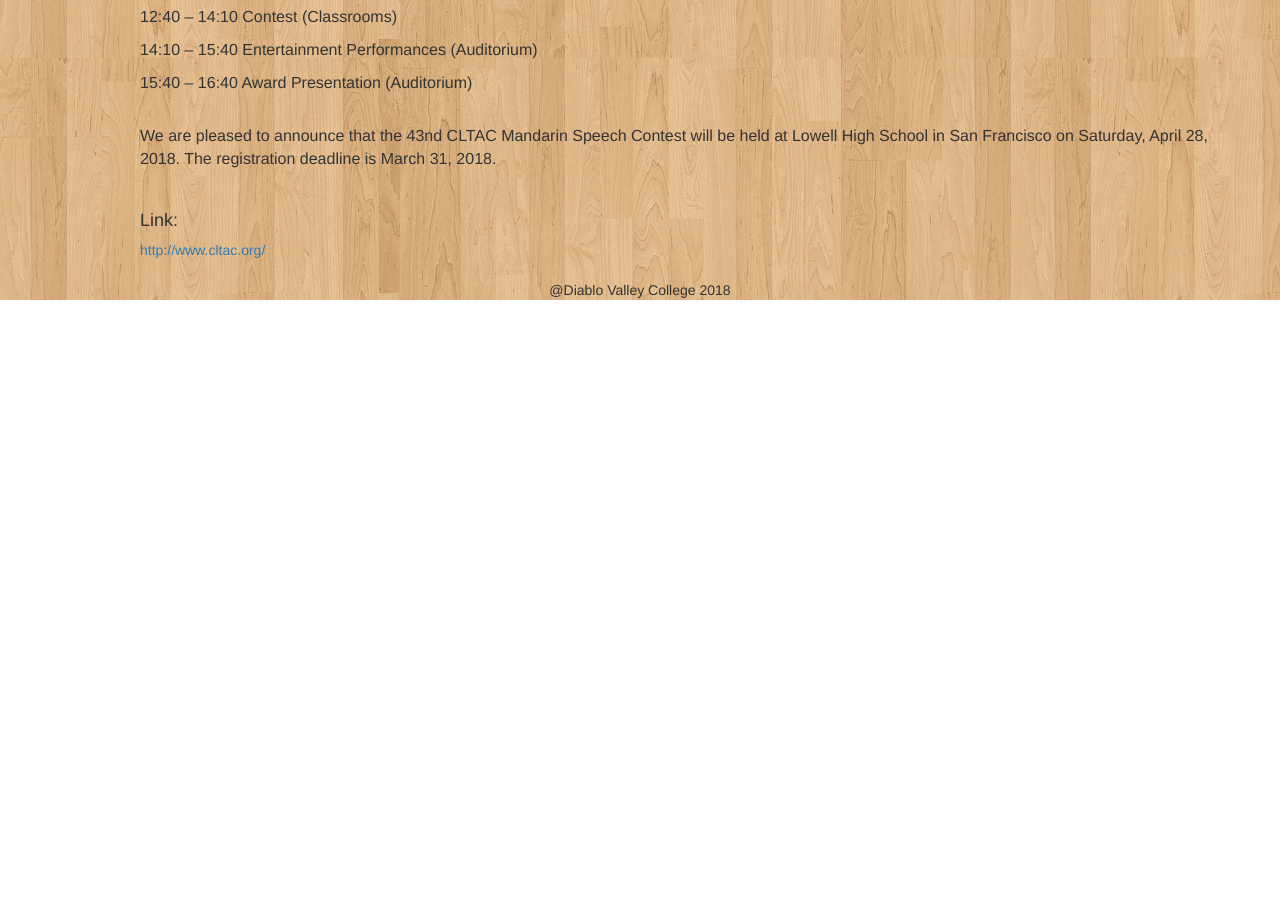
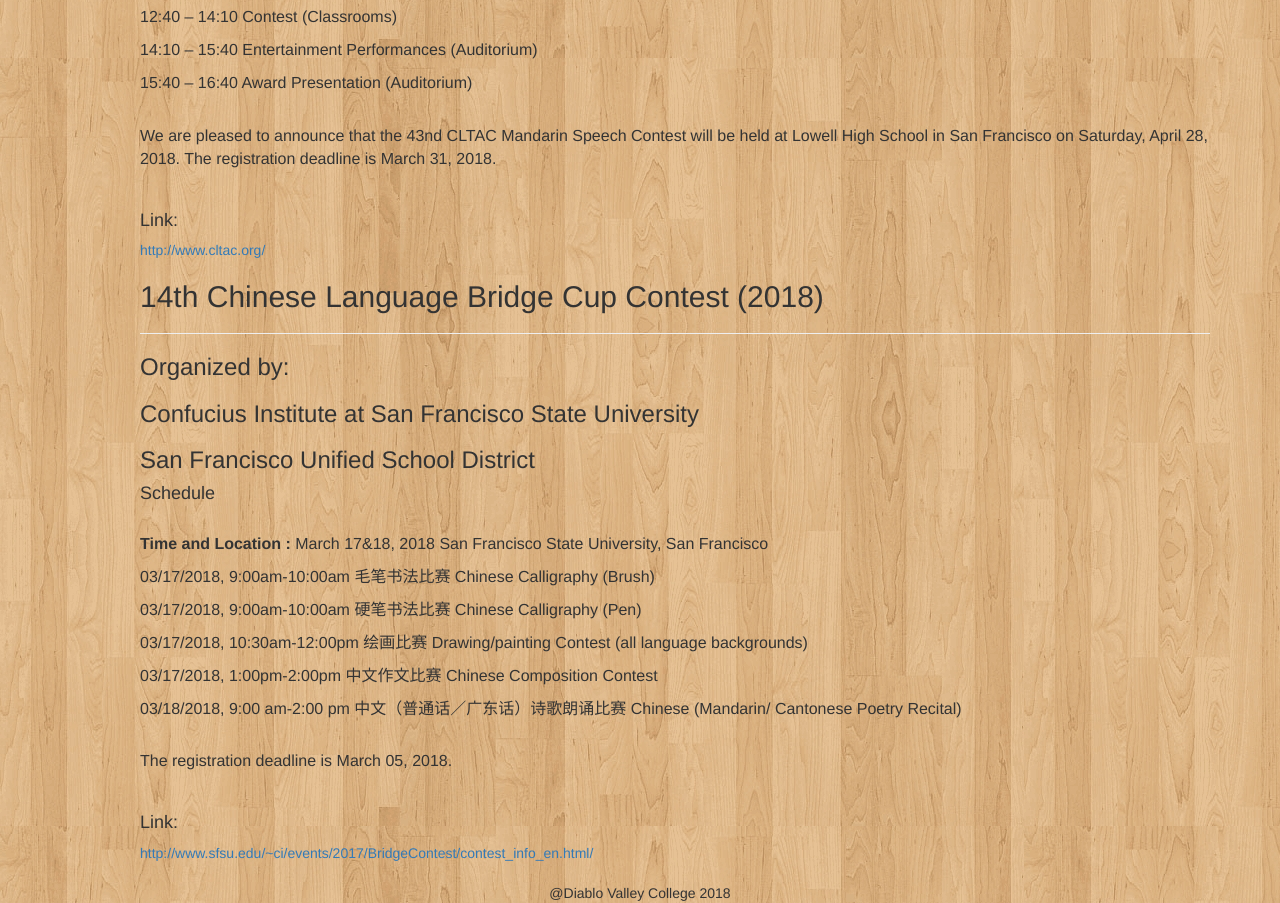
Before and after one commit to DiosMan/ChineseDeptWeb, a plain HTML site: page event/upcomingevents.html in a window 1280 px wide. Shown: the part 710-1613 px from the top of the page. Before the commit the page ends 1010 px from the top, so only its background shows below. Drawn offline with nearby package versions, Linux system fonts and the light colour scheme; files whose address does not match are found by name.

Commit message:
Update upcomingevents.html

```diff
--- a/event/upcomingevents.html
+++ b/event/upcomingevents.html
@@ -102,6 +102,31 @@
 
             <br>
             <h4>Link: </h4> <a href="http://www.cltac.org/" >http://www.cltac.org/</a>
+
+       <h2>14th Chinese Language Bridge Cup Contest (2018)</h2>
+      <hr>
+     <h3>Organized by:</h3>
+     <h3>Confucius Institute at San Francisco State University</h3>
+     <h3>San Francisco Unified School District</h3>
+      </div>
+      <div class="containter uccontents">
+
+           <h4>Schedule</h4>
+            <br>
+            <p>
+              <b>Time and Location : </b> March 17&18, 2018 San Francisco State University, San Francisco
+            <br>
+            <p>03/17/2018, 9:00am-10:00am  毛笔书法比赛 Chinese Calligraphy (Brush) </p>
+            <p>03/17/2018, 9:00am-10:00am  硬笔书法比赛 Chinese Calligraphy (Pen) </p>
+            <p>03/17/2018, 10:30am-12:00pm 绘画比赛  Drawing/painting Contest (all language backgrounds) </p>
+            <p>03/17/2018, 1:00pm-2:00pm   中文作文比赛 Chinese Composition Contest </p>
+            <p>03/18/2018, 9:00 am-2:00 pm 中文（普通话／广东话）诗歌朗诵比赛 Chinese (Mandarin/ Cantonese Poetry Recital) </p>
+            <br>
+            <p>The registration deadline is March 05, 2018.</p>
+
+            <br>
+            <h4>Link: </h4> <a href="http://www.sfsu.edu/~ci/events/2017/BridgeContest/contest_info_en.html" >http://www.sfsu.edu/~ci/events/2017/BridgeContest/contest_info_en.html/</a>
+      </div>
       </div>
   </DIV>
   <br>
```
